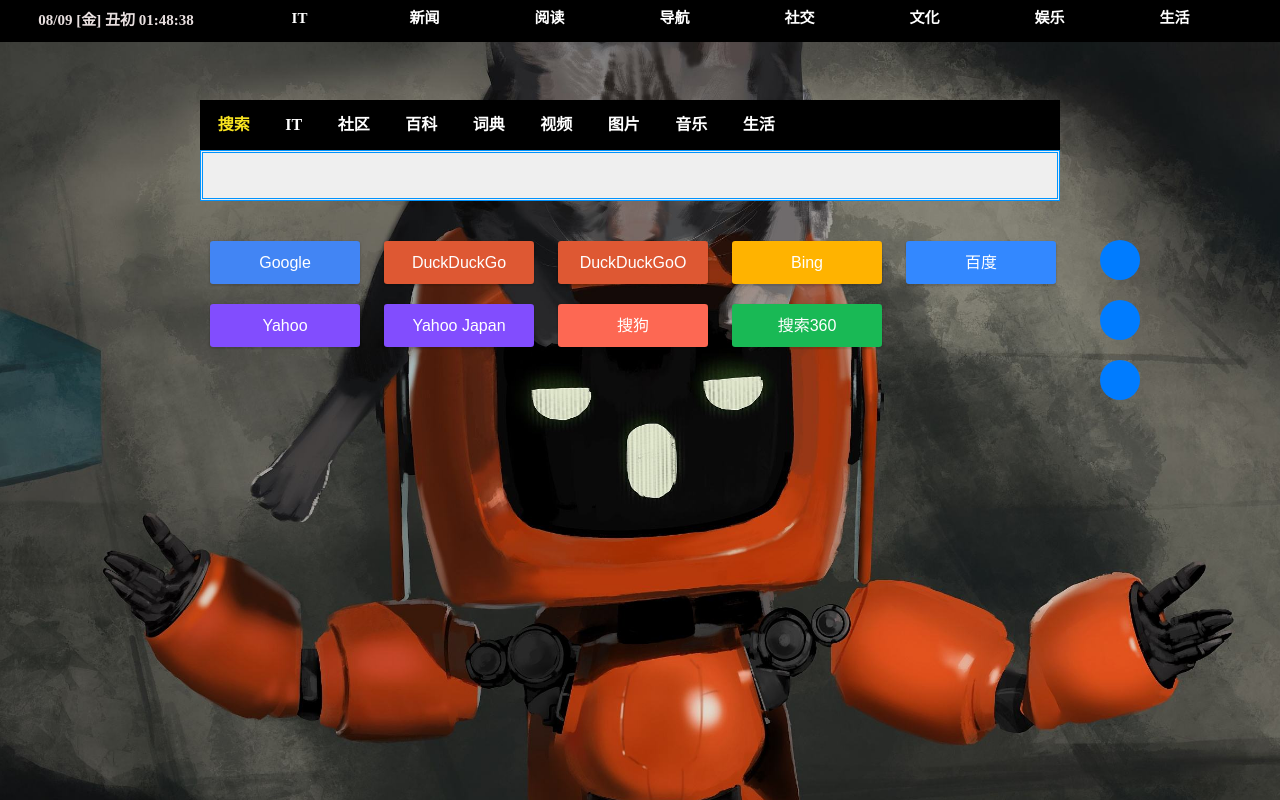
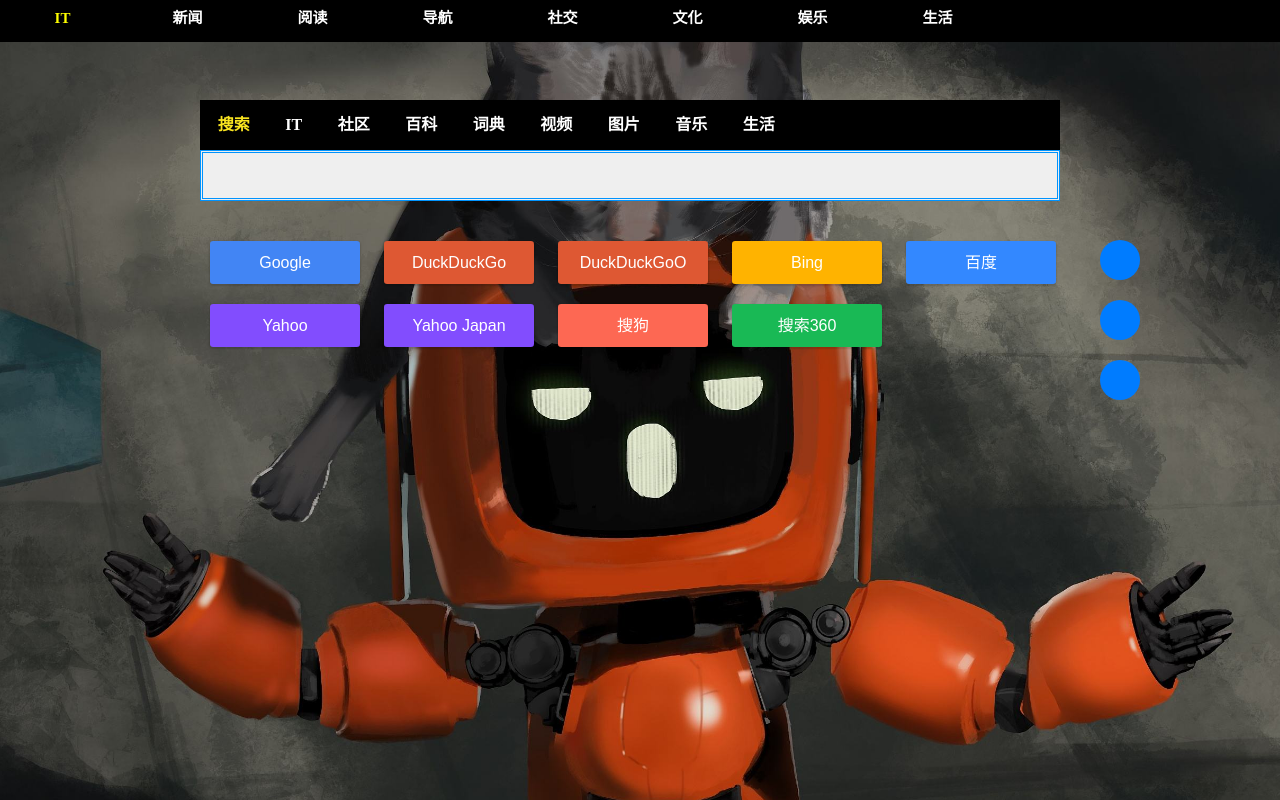
Before and after one commit to JoryPein/NaviPage, a plain HTML site: page index.html in a window 1280 px wide. Shown: the top 800 px of the page. Drawn offline with Linux system fonts and the light colour scheme.

Commit message:
Update index.html

```diff
--- a/index.html
+++ b/index.html
@@ -14,7 +14,7 @@
 		<div class="nav">
 			<div class="list" id="navlist">
 				<ul id="navfocus">
-					<li><a id="time" href="http://www.laohuangli.net" target="_blank"></a></li>
+					<li><!-- <a id="time" href="http://www.laohuangli.net" target="_blank"></a> --></li>
 				</ul>
 			</div>
 			<div class="box" id="navbox" style="height:0px;opacity:0;overflow:hidden;"></div>
```
